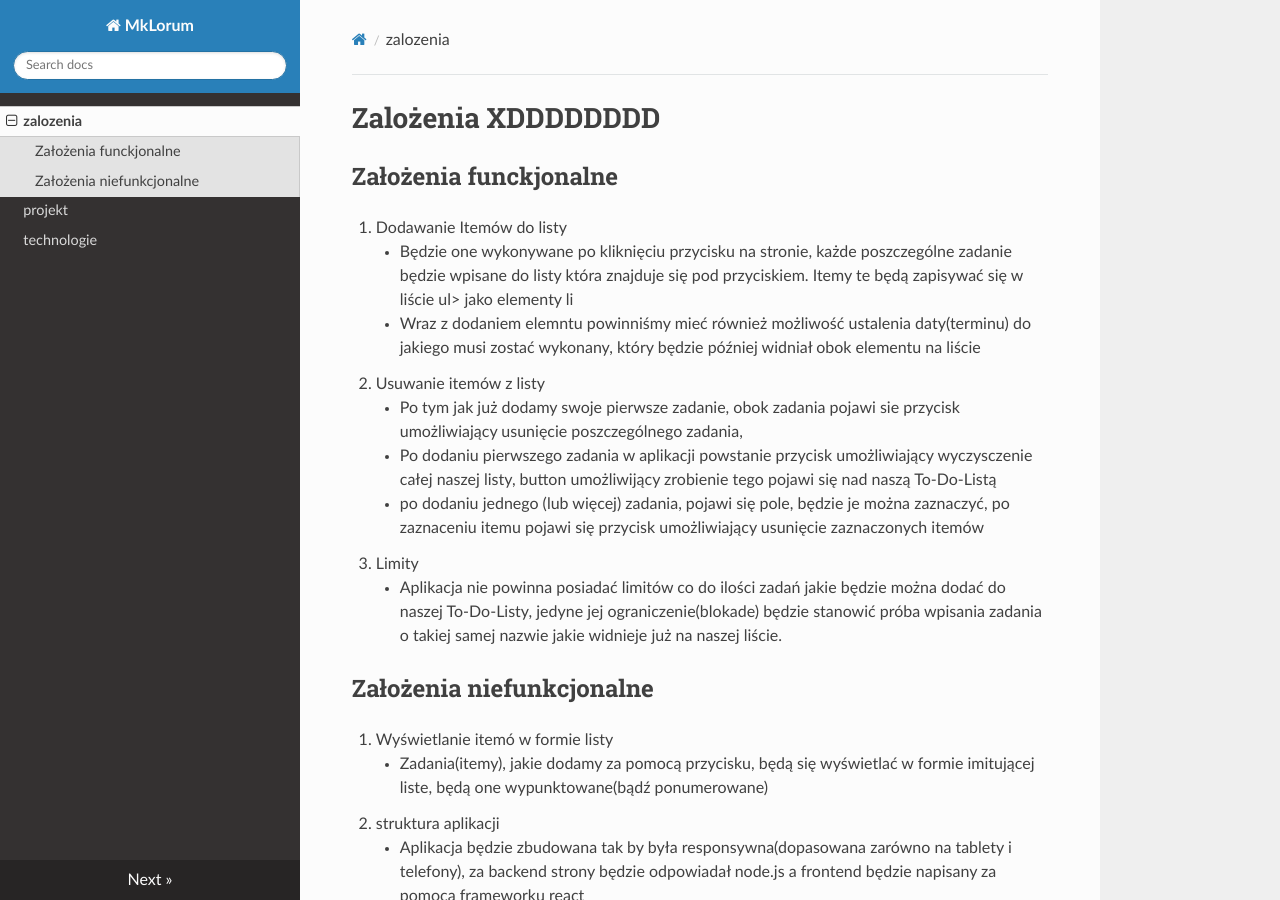
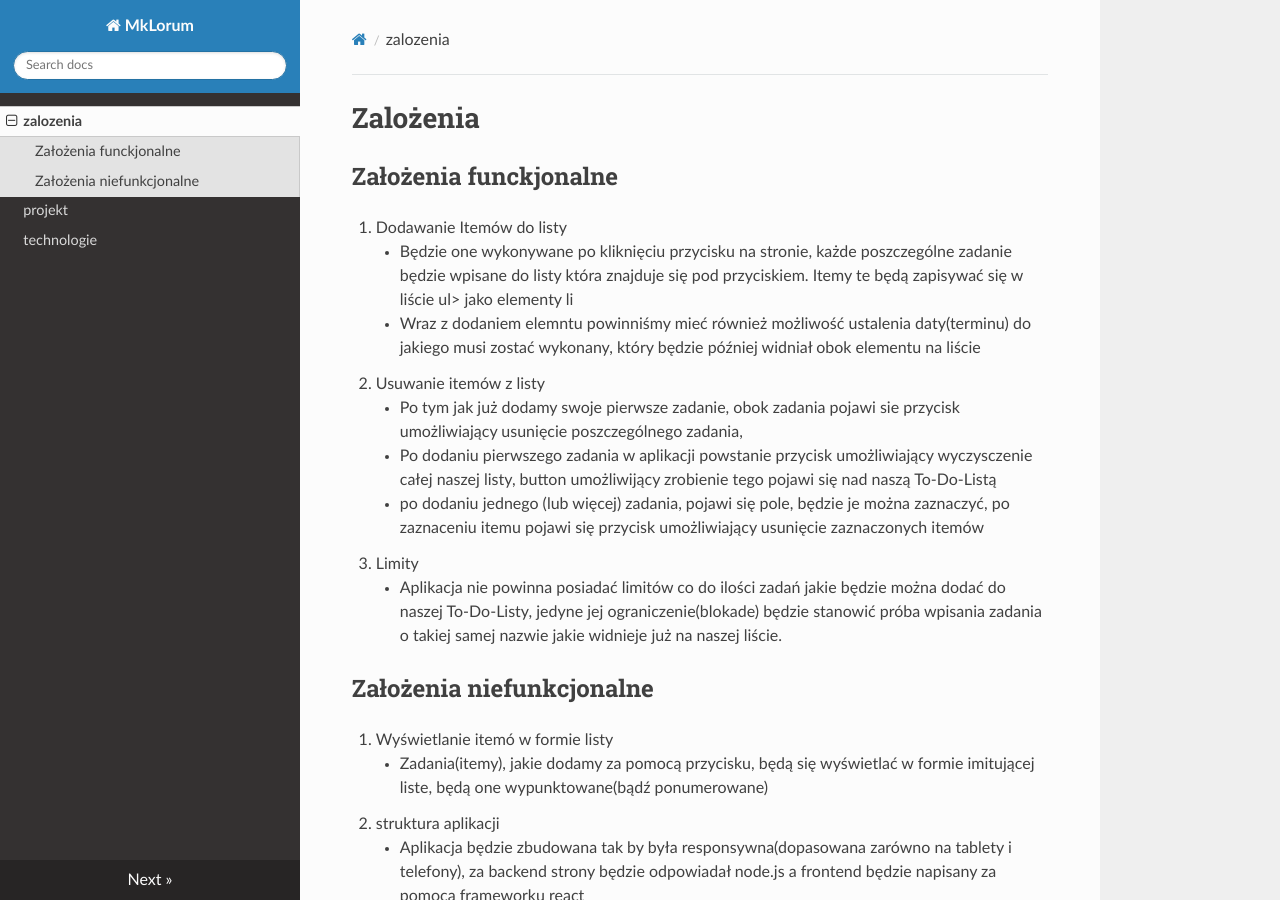
Before and after one commit to praktyka-et/to-do-app, an MkDocs documentation site: the page built from docs/index.md, in a window 1280 px wide and 900 px high. Built offline with MkDocs 1.6.1, drawn with Linux system fonts in a browser that asks for light colours; nearby versions of some CDN libraries.

Commit message:
Update index.md

```diff
--- a/docs/index.md
+++ b/docs/index.md
@@ -1,4 +1,4 @@
-# Zalożenia XDDDDDDDD
+# Zalożenia
 
 
 
```
